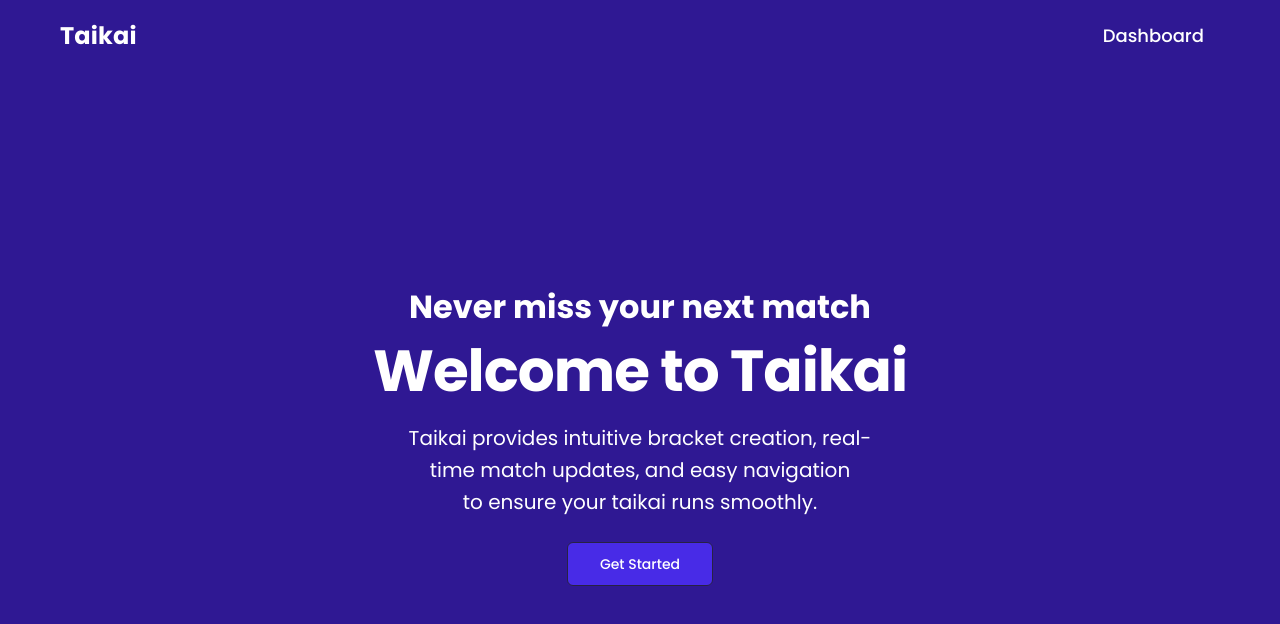
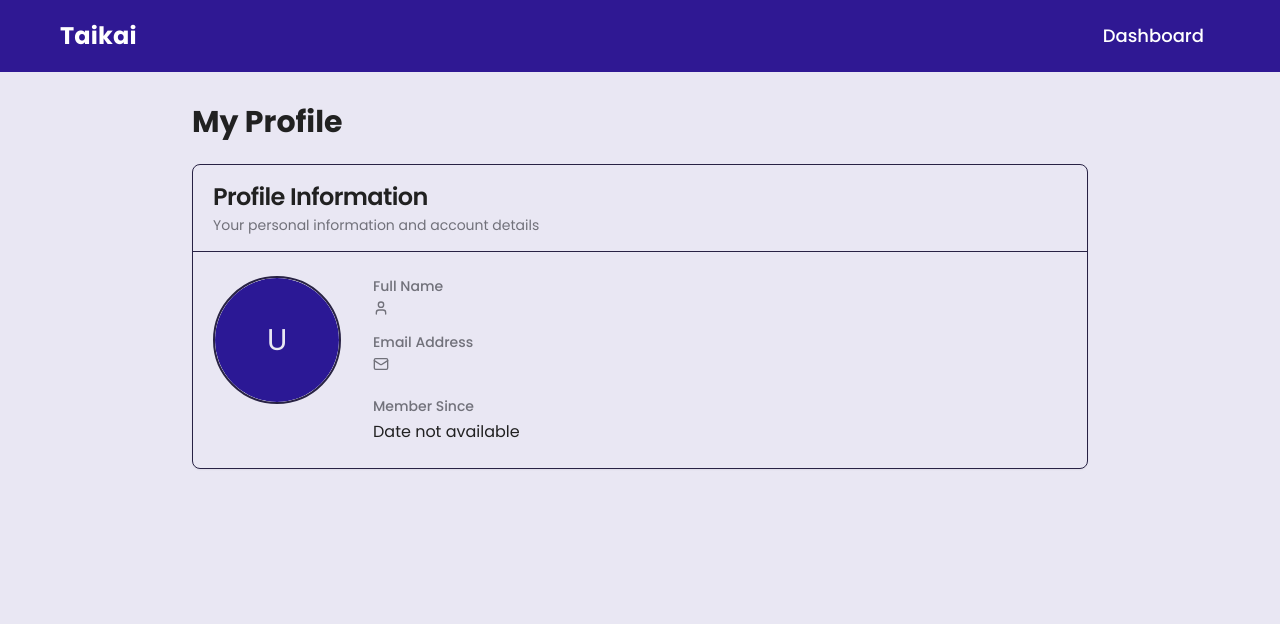
Before and after one commit to s3lven/taikai, a React (Vite) app in the folder frontend/: page /profile in a window 1280 px wide. Before the commit this address led to /. Shown: the top 624 px of the page. Built offline with nearby package versions, Linux system fonts and the light colour scheme; no server answers.

Commit message:
feat: created a basic profile page and extracted common logic

```diff
--- a/frontend/src/app/router.tsx
+++ b/frontend/src/app/router.tsx
@@ -4,6 +4,7 @@ import HomePage from "../pages/home-page"
 import DashboardPage from "@/pages/dashboard-page"
 import BracketPage from "@/pages/bracket-page"
 import LoginPage from "@/pages/login-page"
+import ProfilePage from "@/pages/profile-page"
 
 export const AppRoutes = () => {
   return (
@@ -13,6 +14,7 @@ export const AppRoutes = () => {
         <Route path="/dashboard" element={<DashboardPage />} />
         <Route path="/bracket/:bracketId" element={<BracketPage />} />
         <Route path="/login" element={<LoginPage />} />
+        <Route path="/profile" element={<ProfilePage />} />
       </Route>
       <Route path="*" element={<Navigate to={"/"} replace />} />
     </Routes>
--- a/frontend/src/hooks/useAuth.ts
+++ b/frontend/src/hooks/useAuth.ts
@@ -1,4 +1,5 @@
 import supabase from "@/lib/supabase"
+import { User } from "@/types/auth.types"
 import { Session } from "@supabase/supabase-js"
 import { useEffect, useState } from "react"
 
@@ -24,14 +25,11 @@ const useAuth = () => {
     if (error) console.error("Signout Error", error)
   }
 
-  const user: {
-    name: string
-    email: string | undefined
-    image: string
-  } = {
-    name: session?.user.user_metadata.name ?? "",
+  const user: User = {
+    name: session?.user.user_metadata.name,
     email: session?.user.email,
-    image: session?.user.user_metadata.picture ?? "",
+    image: session?.user.user_metadata.picture,
+    joined_at: session?.user.created_at,
   }
 
   return { session, signOut, user }
--- a/frontend/src/index.css
+++ b/frontend/src/index.css
@@ -15,7 +15,7 @@
 		--secondary: 0 0% 13%;
 		--secondary-foreground: 250 33% 93%;
 		--muted: 251 33% 20%;
-		--muted-foreground: 0 0% 70%;
+		--muted-foreground: 240 3.8% 46.1%;
 		--accent: 173 71% 50%;
 		--accent-foreground: 0 0% 13%;
 		--destructive: 0 85% 60%;
--- /dev/null
+++ b/frontend/src/lib/get-user-initials.ts
@@ -0,0 +1,13 @@
+import { User } from "@/types/auth.types"
+
+const getUserInitials = (user: User) => {
+  if (!user.name) return "U"
+  return user.name
+    .split(" ")
+    .map((n) => n[0])
+    .join("")
+    .toUpperCase()
+    .substring(0, 2)
+}
+
+export default getUserInitials
--- /dev/null
+++ b/frontend/src/pages/profile-page.tsx
@@ -0,0 +1,101 @@
+import { Avatar, AvatarFallback, AvatarImage } from "@/components/ui/avatar"
+import {
+  Card,
+  CardContent,
+  CardDescription,
+  CardHeader,
+  CardTitle,
+} from "@/components/ui/card"
+import { Separator } from "@/components/ui/separator"
+import useAuth from "@/hooks/useAuth"
+import getUserInitials from "@/lib/get-user-initials"
+import { Mail, UserIcon } from "lucide-react"
+
+const ProfilePage = () => {
+  const { user } = useAuth()
+
+  if (!user) console.error("There is no user!")
+
+  // Takes an ISO string and converts to Month Year
+  const formatDate = (isoDate: string | undefined) => {
+    if (!isoDate) return "Date not available"
+
+    const date = new Date(isoDate)
+
+    const month = date.toLocaleString("default", { month: "long" })
+    const year = date.getFullYear()
+
+    return `${month} ${year}`
+  }
+
+  return (
+    <div className="flex-1 flex flex-col bg-background">
+      <main className="flex-1 py-8">
+        <div className="max-w-4xl mx-auto">
+          <h1 className="text-3xl font-bold mb-6">My Profile</h1>
+
+          <Card className="mb-8">
+            <CardHeader className="pb-4">
+              <CardTitle>Profile Information</CardTitle>
+              <CardDescription>
+                Your personal information and account details
+              </CardDescription>
+            </CardHeader>
+            <Separator />
+            <CardContent className="py-6">
+              <div className="flex flex-col md:flex-row gap-8 items-start">
+                <div className="flex flex-col items-center gap-3">
+                  <Avatar className="h-32 w-32 border-2 border-border">
+                    <AvatarImage src={user.image} alt={user.name} />
+                    <AvatarFallback className="text-3xl bg-primary text-primary-foreground">
+                      {getUserInitials(user)}
+                    </AvatarFallback>
+                  </Avatar>
+                </div>
+
+                <div className="flex-1 space-y-4">
+                  <div className="space-y-1">
+                    <p className="text-sm font-medium text-muted-foreground">
+                      Full Name
+                    </p>
+                    <div className="flex items-center gap-2">
+                      <UserIcon className="h-4 w-4 text-muted-foreground" />
+                      <p className="text-lg font-medium">{user.name}</p>
+                    </div>
+                  </div>
+
+                  <div className="space-y-1">
+                    <p className="text-sm font-medium text-muted-foreground">
+                      Email Address
+                    </p>
+                    <div className="flex items-center gap-2">
+                      <Mail className="h-4 w-4 text-muted-foreground" />
+                      <p className="text-lg">{user.email}</p>
+                    </div>
+                  </div>
+
+                  <div className="grid grid-cols-1 md:grid-cols-2 gap-4 pt-2">
+                    {/* <div className="space-y-1">
+                      <p className="text-sm font-medium text-muted-foreground">
+                        Role
+                      </p>
+                      <p>{user.role}</p>
+                    </div> */}
+                    <div className="space-y-1">
+                      <p className="text-sm font-medium text-muted-foreground">
+                        Member Since
+                      </p>
+                      <p>{formatDate(user.joined_at)}</p>
+                    </div>
+                  </div>
+                </div>
+              </div>
+            </CardContent>
+          </Card>
+        </div>
+      </main>
+    </div>
+  )
+}
+
+export default ProfilePage
--- /dev/null
+++ b/frontend/src/types/auth.types.ts
@@ -0,0 +1,6 @@
+export interface User {
+    name: string
+    email: string | undefined
+    image: string,
+    joined_at: string | undefined
+  }
```
